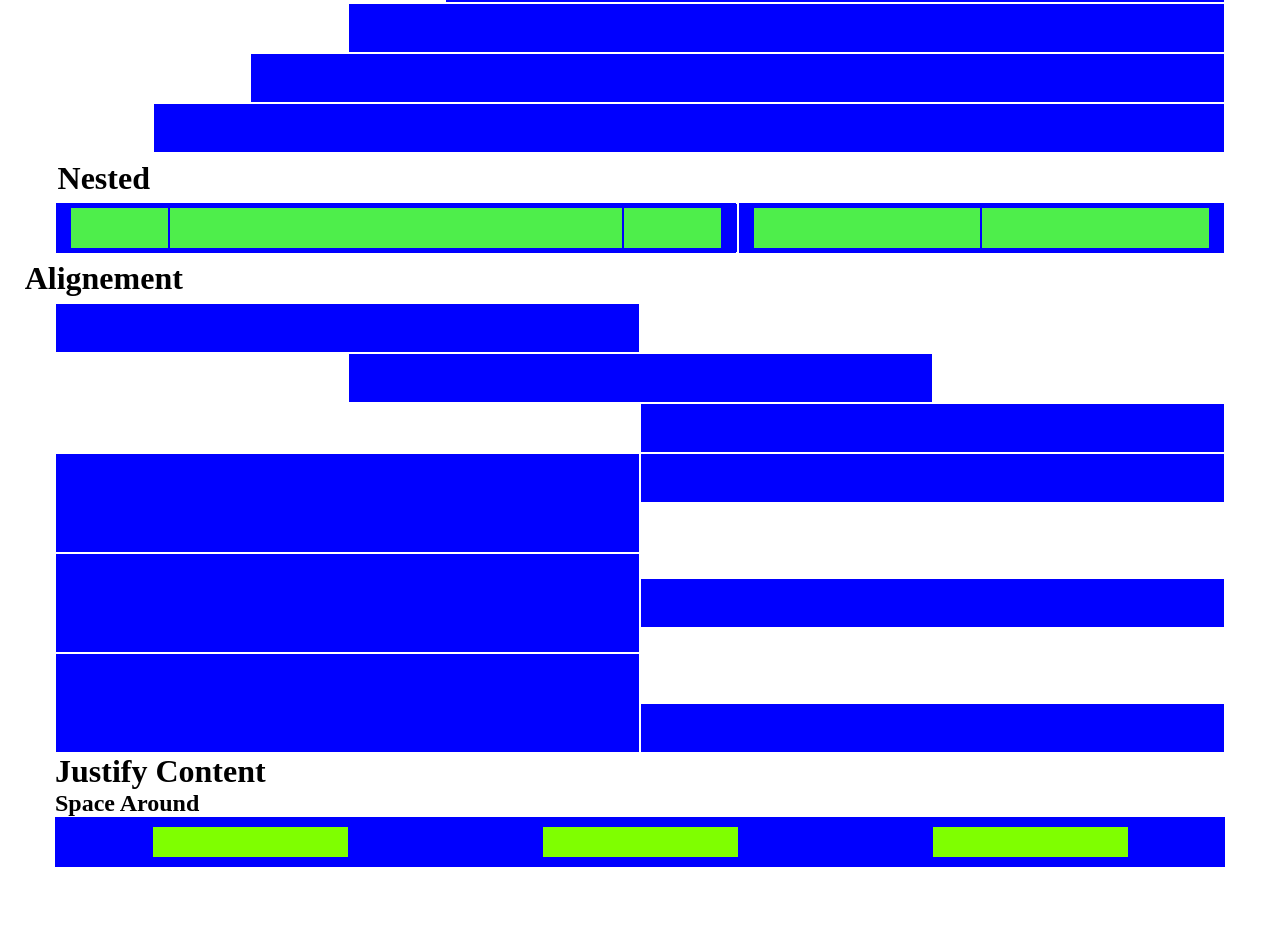
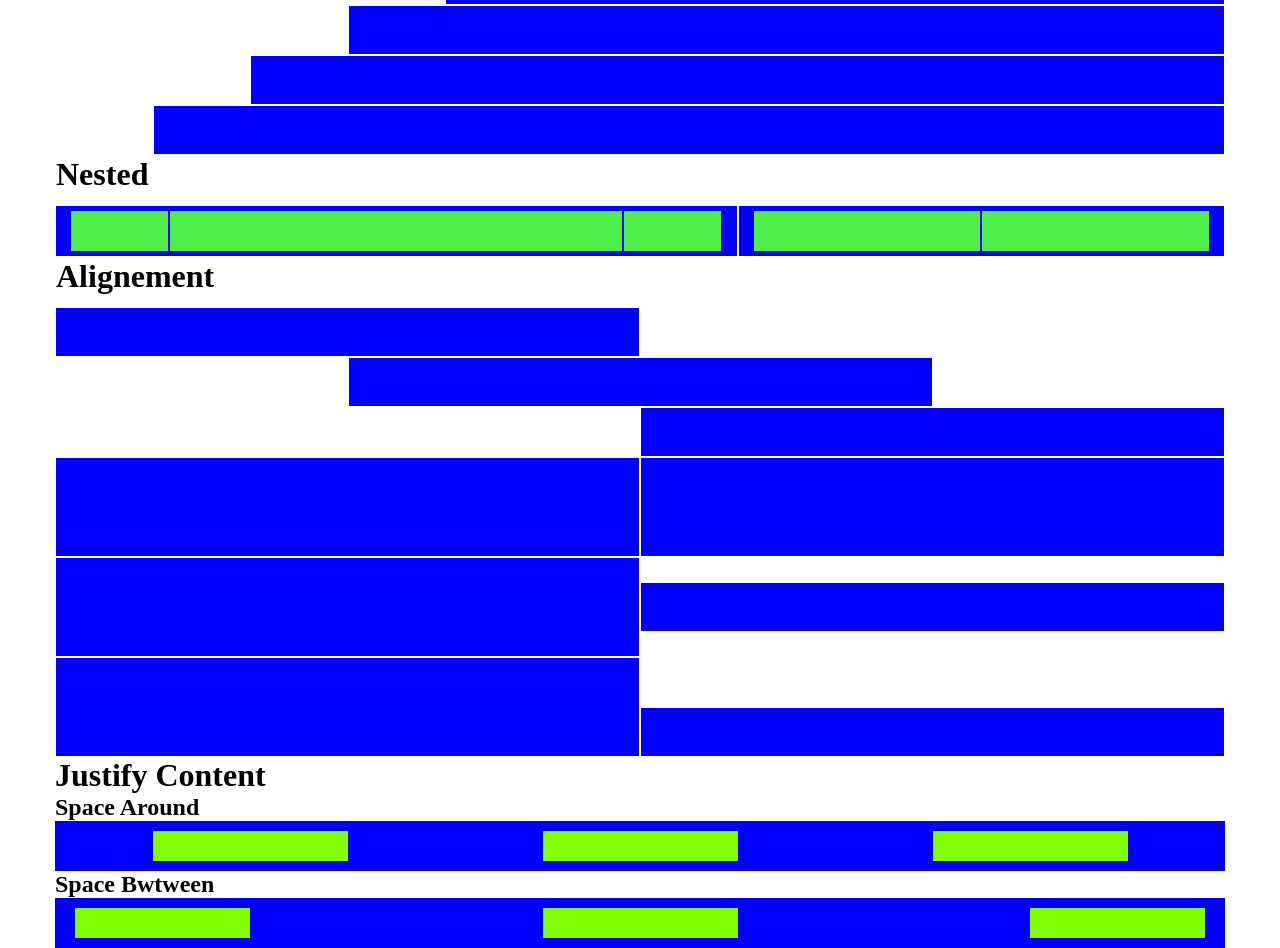
Before and after one commit to Sara-Barbi/html-css-12bool, a plain HTML site: page index.html in a window 1280 px wide. Shown: the part 1147-2095 px from the top of the page. Before the commit the page ends 2014 px from the top, so only its background shows below. Drawn offline with Linux system fonts and the light colour scheme.

Commit message:
flex insignificanti

```diff
--- a/framework.css
+++ b/framework.css
@@ -7,12 +7,17 @@
     max-width: 1170px;
     margin: 0 auto;
 }
+.cont-fluid{
+    width: 100%;
+    max-width: 100%;
+}
 .contenitoreset{
     max-width: 1170px;
     margin: 0 auto;
 }
 .row{
     display: flex;
+    flex-direction: row;
     flex-wrap: wrap;
 }
 .col{
@@ -47,6 +52,11 @@
     align-items: flex-end;
     line-height: 100px;
 }
+.between{
+    justify-content:space-between ;
+
+}
+
 
 
 .col-1{
--- a/index.html
+++ b/index.html
@@ -8,7 +8,7 @@
     <link rel="stylesheet" href="style.css">
     <title>Document</title>
 </head>
-<body>
+<body class="cont-fluid">
     <div class="contenitore">
         <div class="row">
             <div class="col-1" style="background-color:white;"><h1>Esercizio</h1></div>
@@ -55,13 +55,17 @@
 
         <div class="row">
             <div class="col-6">
-                    <div class="col-2 vert" style="border-left: 15px solid blue;"></div>
+                <div class="row">
+                    <div class="col-2 vert " style="border-left: 15px solid blue;"></div>
                     <div class="col-2 vert"></div>
                     <div class="col-8 vert" style="border-right: 15px solid blue;"></div>
+               </div>
             </div>
             <div class="col-6">
+                <div class="row">
                     <div class="col-6 vert" style="border-left: 15px solid blue;"></div>
                     <div class="col-6 vert" style="border-right: 15px solid blue;"></div>
+                </div>
             </div>
 
         </div>
@@ -103,7 +107,6 @@
         </div>
     </div>
     <div class="contenitore x">
-
         <div class="row">
             <div class="col-offset-12"></div>
         </div>
@@ -148,13 +151,17 @@
         </div>
         <div class="row">
             <div class="col-7">
-                <div class="col-2 vert" style="border-left: 15px solid blue;"></div>
+                <div class="row">
+                    <div class="col-2 vert" style="border-left: 15px solid blue;"></div>
                     <div class="col-8 vert"></div>
                     <div class="col-2 vert" style="border-right: 15px solid blue;"></div>
+                </div>
             </div>
             <div class="col-5">
+                <div class="row">
                     <div class="col-6 vert" style="border-left: 15px solid blue;"></div>
                     <div class="col-6 vert" style="border-right: 15px solid blue;"></div>
+                </div>
             </div>
         </div>
     </div>
@@ -193,7 +200,12 @@
             <div class="col-2 back"></div>
             <div class="col-2 back"></div>
         </div>
-
+        <h2>Space Bwtween</h2>
+        <div class="row color between">
+            <div class="col-2 back" style="border-left:20px solid blue;"></div>
+            <div class="col-2 back"></div>
+            <div class="col-2 back" style="border-right:20px solid blue"></div>
+        </div>
     </div>
 
 
--- a/style.css
+++ b/style.css
@@ -1,10 +1,7 @@
 [class*="col-"]{
     background-color: blue;
-    height: 50px;
+    min-height: 50px;
     border: white 1px solid;
-    display: flex;
-    align-items: center;
-    justify-content: center;
 }
 .vert{
     background-color: rgb(78, 238, 75);
```
